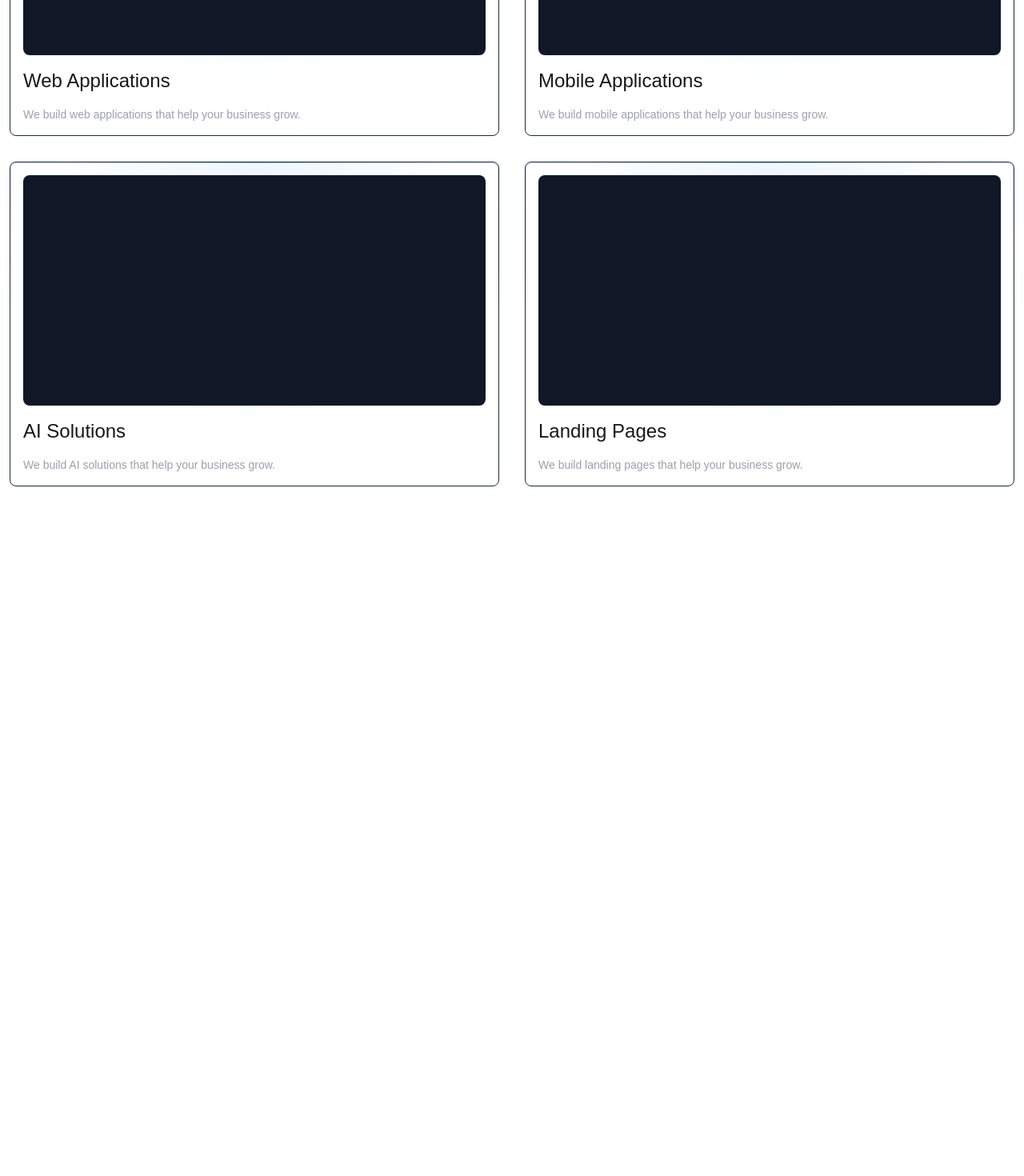
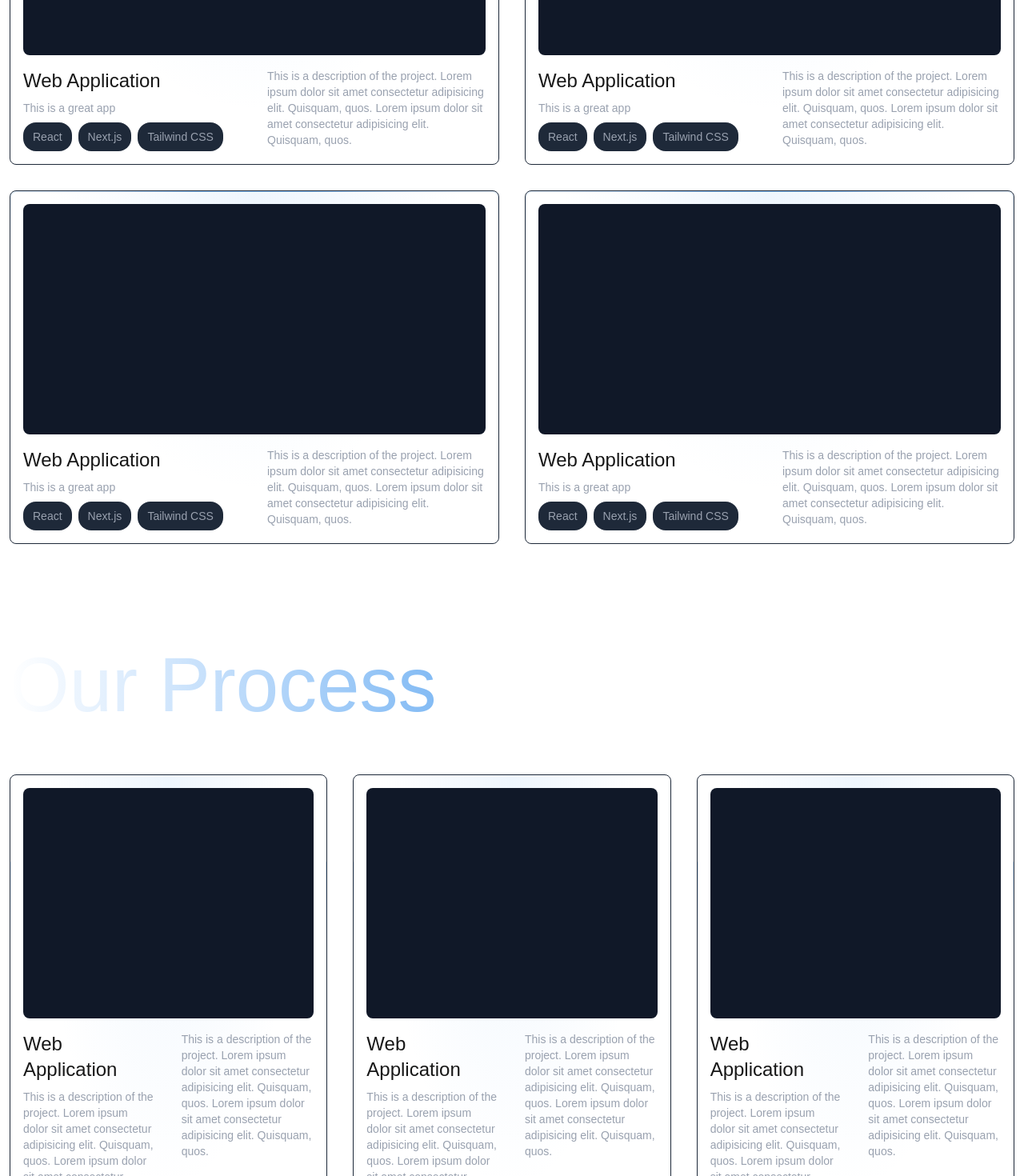
Before and after one commit to pawelmisiura/agency-website, a Next.js app: page / in a window 1280 px wide. Shown: the part 1260-2730 px from the top of the page at 80% size. Before the commit the page ends 1932 px from the top, so only its background shows below. Built offline with nearby package versions, Linux system fonts and the light colour scheme.

Commit message:
Projects section

```diff
--- a/app/globals.css
+++ b/app/globals.css
@@ -106,11 +106,14 @@ body {
 .card-border-base::before {
   content: "";
   background: conic-gradient(
-    #83bbf4,
+    #83bbf4 0deg 18deg,
     transparent,
     transparent,
     transparent,
-    #83bbf4
+    transparent,
+    transparent,
+    transparent,
+    #83bbf4 342deg 360deg
   );
   position: absolute;
   top: 50%;
--- a/app/page.tsx
+++ b/app/page.tsx
@@ -1,11 +1,15 @@
 import HeroSection from "@/components/HeroSection";
 import Services from "@/components/Services";
+import Projects from "@/components/Projects";
+import Process from "@/components/Process";
 
 export default function Home() {
   return (
     <div className="">
       <HeroSection />
-      <Services />
+      {/* <Services /> */}
+      <Projects />
+      <Process />
     </div>
   );
 }
--- /dev/null
+++ b/components/Process.tsx
@@ -0,0 +1,37 @@
+import React from "react";
+import ProcessCard from "./ui/ProcessCard";
+
+const activeTextHoverGradientStyles =
+  "bg-gradient-to-r from-white to-[#83BBF4] text-transparent bg-clip-text w-fit";
+
+const Process = () => {
+  return (
+    <div className="space-y-16 py-16 max-w-7xl mx-auto overflow-x-hidden p-3">
+      <h2 className={`text-8xl font-poppins ${activeTextHoverGradientStyles}`}>
+        Our Process
+      </h2>
+      <div className="grid grid-cols-3 gap-8">
+        <ProcessCard
+          tags={["Web Application"]}
+          title="Web Application"
+          subtitle="This is a description of the project. Lorem ipsum dolor sit amet consectetur adipisicing elit. Quisquam, quos. Lorem ipsum dolor sit amet consectetur adipisicing elit. Quisquam, quos."
+          description="This is a description of the project. Lorem ipsum dolor sit amet consectetur adipisicing elit. Quisquam, quos. Lorem ipsum dolor sit amet consectetur adipisicing elit. Quisquam, quos."
+        />
+        <ProcessCard
+          tags={["Web Application"]}
+          title="Web Application"
+          subtitle="This is a description of the project. Lorem ipsum dolor sit amet consectetur adipisicing elit. Quisquam, quos. Lorem ipsum dolor sit amet consectetur adipisicing elit. Quisquam, quos."
+          description="This is a description of the project. Lorem ipsum dolor sit amet consectetur adipisicing elit. Quisquam, quos. Lorem ipsum dolor sit amet consectetur adipisicing elit. Quisquam, quos."
+        />
+        <ProcessCard
+          tags={["Web Application"]}
+          title="Web Application"
+          subtitle="This is a description of the project. Lorem ipsum dolor sit amet consectetur adipisicing elit. Quisquam, quos. Lorem ipsum dolor sit amet consectetur adipisicing elit. Quisquam, quos."
+          description="This is a description of the project. Lorem ipsum dolor sit amet consectetur adipisicing elit. Quisquam, quos. Lorem ipsum dolor sit amet consectetur adipisicing elit. Quisquam, quos."
+        />
+      </div>
+    </div>
+  );
+};
+
+export default Process;
--- /dev/null
+++ b/components/Projects.tsx
@@ -0,0 +1,43 @@
+import React from "react";
+import ProjectCard from "./ui/ProjectCard";
+
+const activeTextHoverGradientStyles =
+  "bg-gradient-to-r from-white to-[#83BBF4] text-transparent bg-clip-text w-fit";
+
+const Projects = () => {
+  return (
+    <div className="space-y-16 py-16 max-w-7xl mx-auto overflow-x-hidden p-3">
+      <h2 className={`text-8xl font-poppins ${activeTextHoverGradientStyles}`}>
+        Success Stories
+      </h2>
+      <div className="grid grid-cols-2 gap-8">
+        <ProjectCard
+          title="Web Application"
+          subtitle="This is a great app"
+          tags={["React", "Next.js", "Tailwind CSS"]}
+          description="This is a description of the project. Lorem ipsum dolor sit amet consectetur adipisicing elit. Quisquam, quos. Lorem ipsum dolor sit amet consectetur adipisicing elit. Quisquam, quos."
+        />
+        <ProjectCard
+          title="Web Application"
+          subtitle="This is a great app"
+          tags={["React", "Next.js", "Tailwind CSS"]}
+          description="This is a description of the project. Lorem ipsum dolor sit amet consectetur adipisicing elit. Quisquam, quos. Lorem ipsum dolor sit amet consectetur adipisicing elit. Quisquam, quos."
+        />
+        <ProjectCard
+          title="Web Application"
+          subtitle="This is a great app"
+          tags={["React", "Next.js", "Tailwind CSS"]}
+          description="This is a description of the project. Lorem ipsum dolor sit amet consectetur adipisicing elit. Quisquam, quos. Lorem ipsum dolor sit amet consectetur adipisicing elit. Quisquam, quos."
+        />
+        <ProjectCard
+          title="Web Application"
+          subtitle="This is a great app"
+          tags={["React", "Next.js", "Tailwind CSS"]}
+          description="This is a description of the project. Lorem ipsum dolor sit amet consectetur adipisicing elit. Quisquam, quos. Lorem ipsum dolor sit amet consectetur adipisicing elit. Quisquam, quos."
+        />
+      </div>
+    </div>
+  );
+};
+
+export default Projects;
--- /dev/null
+++ b/components/ui/ProcessCard.tsx
@@ -0,0 +1,40 @@
+import React from "react";
+
+const CustomCard = ({
+  title,
+  subtitle,
+  description,
+  tags,
+}: {
+  title: string;
+  subtitle: string;
+  description: string;
+  tags: string[];
+}) => {
+  return (
+    <div className="flex flex-col gap-4 relative overflow-hidden p-4 rounded-lg card-border-base ">
+      <div className="h-72 w-full bg-gray-900 rounded-lg"></div>
+      <div className="grid grid-cols-2 gap-8">
+        <div className="flex flex-col gap-2">
+          <p className="text-2xl font-poppins">{title}</p>
+          <p className="text-sm text-gray-400">{subtitle}</p>
+          <div className="flex flex-row gap-2">
+            {tags.map((tag) => (
+              <div
+                key={tag}
+                className="bg-gray-800 rounded-2xl px-3 py-2 w-fit text-sm text-center flex items-center justify-center"
+              >
+                <p className="text-sm text-gray-400">{tag}</p>
+              </div>
+            ))}
+          </div>
+        </div>
+        <div>
+          <p className="text-sm text-gray-400">{description}</p>
+        </div>
+      </div>
+    </div>
+  );
+};
+
+export default CustomCard;
--- /dev/null
+++ b/components/ui/ProjectCard.tsx
@@ -0,0 +1,40 @@
+import React from "react";
+
+const CustomCard = ({
+  title,
+  subtitle,
+  description,
+  tags,
+}: {
+  title: string;
+  subtitle: string;
+  description: string;
+  tags: string[];
+}) => {
+  return (
+    <div className="flex flex-col gap-4 relative overflow-hidden p-4 rounded-lg card-border-base ">
+      <div className="h-72 w-full bg-gray-900 rounded-lg"></div>
+      <div className="grid grid-cols-2 gap-8">
+        <div className="flex flex-col gap-2">
+          <p className="text-2xl font-poppins">{title}</p>
+          <p className="text-sm text-gray-400">{subtitle}</p>
+          <div className="flex flex-row gap-2">
+            {tags.map((tag) => (
+              <div
+                key={tag}
+                className="bg-gray-800 rounded-2xl px-3 py-2 w-fit text-sm text-center flex items-center justify-center"
+              >
+                <p className="text-sm text-gray-400">{tag}</p>
+              </div>
+            ))}
+          </div>
+        </div>
+        <div>
+          <p className="text-sm text-gray-400">{description}</p>
+        </div>
+      </div>
+    </div>
+  );
+};
+
+export default CustomCard;
```
